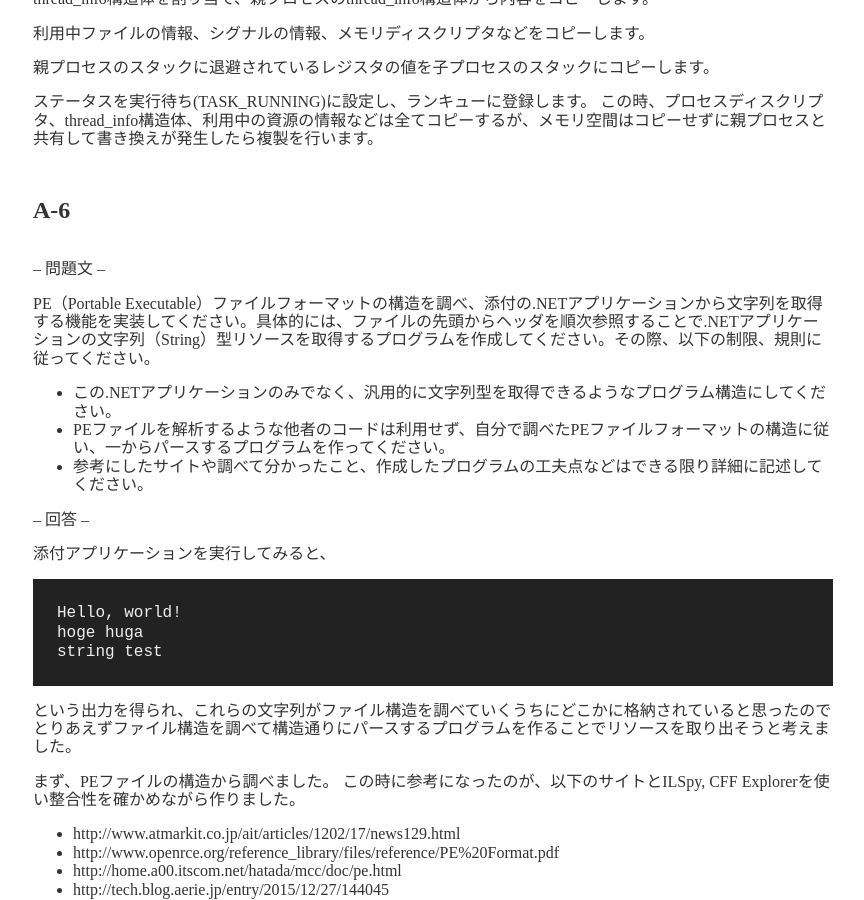
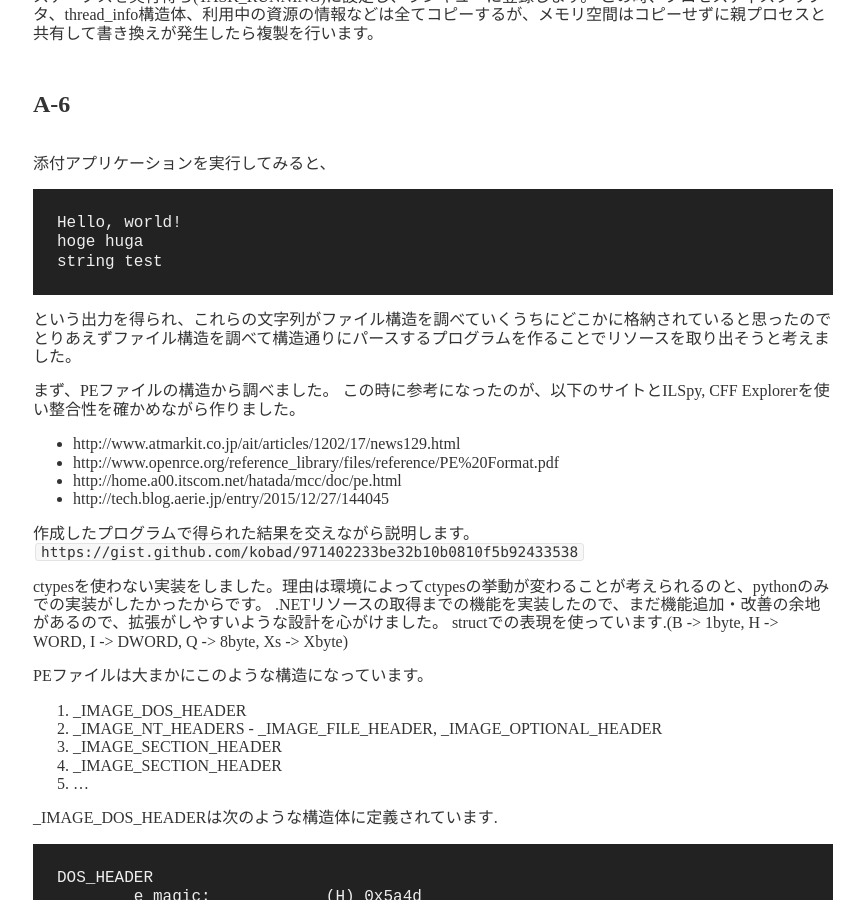
Before and after one commit to kobad/jekyll-kbd, a Jekyll site: the page built from _posts/2017-06-17-seccamp2017.md, in a window 1280 px wide and 900 px high, scrolled down 8754 px. Shown: the whole window, without its empty margins (207-1071 px from the left). Built offline with Jekyll 4.4.1, drawn with Linux system fonts in a browser that asks for light colours; nearby versions of some CDN libraries; some of the changed text lies outside the part shown.

Commit message:
[Del] question

````diff
--- a/_posts/2017-06-17-seccamp2017.md
+++ b/_posts/2017-06-17-seccamp2017.md
@@ -157,10 +157,6 @@ messagebus:x:104:107::/var/run/dbus:/bin/false
 
 
 ## A-4
--- 問題文 --
-C言語のprintf()関数またはUNIXのfork()というシステムコールについて、これらはどのようなものですか？　数値や文字列を表示する・プロセスを作るというだけではなく、深堀りして考え、疑問を持ち、手を動かして調べてわかったことを教えてください。
-
--- 回答 --
 
 — printf() —
 
@@ -408,15 +404,6 @@ thread_info構造体を割り当て、親プロセスのthread_info構造体か
 
 
 ## A-6
--- 問題文 --
-
-PE（Portable Executable）ファイルフォーマットの構造を調べ、添付の.NETアプリケーションから文字列を取得する機能を実装してください。具体的には、ファイルの先頭からヘッダを順次参照することで.NETアプリケーションの文字列（String）型リソースを取得するプログラムを作成してください。その際、以下の制限、規則に従ってください。
-- この.NETアプリケーションのみでなく、汎用的に文字列型を取得できるようなプログラム構造にしてください。
-- PEファイルを解析するような他者のコードは利用せず、自分で調べたPEファイルフォーマットの構造に従い、一からパースするプログラムを作ってください。
-- 参考にしたサイトや調べて分かったこと、作成したプログラムの工夫点などはできる限り詳細に記述してください。
-
--- 回答 --
-
 
 添付アプリケーションを実行してみると、
 ```
````
